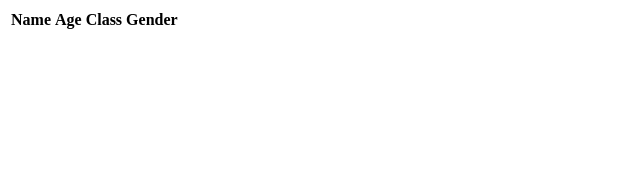
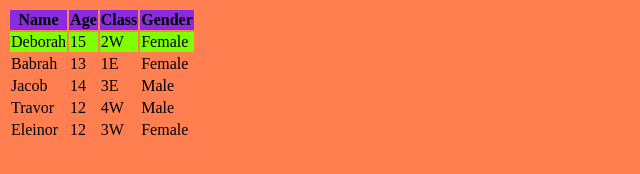
Before and after one commit to deborahcherotich/academy, a plain HTML site: page index2.html in a window 1280 px wide. Shown: the whole page, without its empty margins (0-640 px from the left). Drawn offline with Linux system fonts and the light colour scheme.

Commit message:
created a table

```diff
--- a/index2.html
+++ b/index2.html
@@ -2,13 +2,13 @@
 <html>
 
 <head>
-    <title></title>
+    <title>student table</title>
 </head>
 <table>
 
-    <body>
-        <thead>
-            <tr>
+    <body style="background-color: coral;">
+        <thead style="background-color: blue;">
+            <tr style="background-color: blueviolet;">
                 <th>Name</th>
                 <th>Age</th>
                 <th>Class</th>
@@ -16,6 +16,37 @@
 
             </tr>
         </thead>
+        <tr style="background-color: chartreuse;">
+            <td>Deborah</td>
+            <td>15</td>
+            <td>2W</td>
+            <td>Female</td>
+        </tr>
+        <tr>
+            <td>Babrah
+            </td>
+            <td>13</td>
+            <td>1E</td>
+            <td>Female</td>
+        </tr>
+        <tr>
+            <td>Jacob</td>
+            <td>14</td>
+            <td>3E</td>
+            <td>Male</td>
+        </tr>
+        <tr>
+            <td>Travor</td>
+            <td>12</td>
+            <td>4W</td>
+            <td>Male</td>
+        </tr>
+        <tr>
+            <td>Eleinor</td>
+            <td>12</td>
+            <td>3W</td>
+            <td>Female</td>
+        </tr>
     </body>
 </table>
 
```
